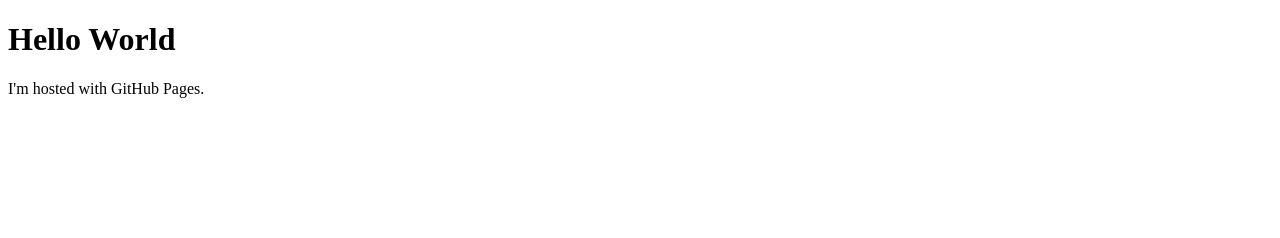
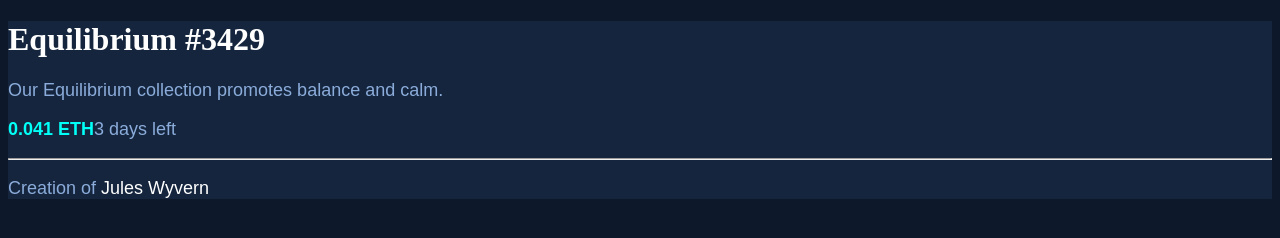
Before and after one commit to Hailey-moon/NFT-preview-card-component, a plain HTML site: page index.html in a window 1280 px wide. Drawn offline with Linux system fonts and the light colour scheme; a web font is replaced by a local one.

Commit message:
add basic components and text styling

```diff
--- a/index.html
+++ b/index.html
@@ -1,7 +1,16 @@
 <!DOCTYPE html>
 <html>
+    <head>
+        <link rel="stylesheet" href="style.css">
+        <link rel="stylesheet" href="https://fonts.google.com/specimen/Outfit)">
+    </head>
 <body>
-<h1>Hello World</h1>
-<p>I'm hosted with GitHub Pages.</p>
+    <div class="NFT">
+        <h1>Equilibrium #3429</h1>
+        <p>Our Equilibrium collection promotes balance and calm.</p>
+        <p><span class="eth">0.041 ETH</span><span class="time">3 days left</span></p>
+        <hr>
+        <p>Creation of <span class="name">Jules Wyvern</span></p>
+    </div>
 </body>
 </html>
--- /dev/null
+++ b/style.css
@@ -0,0 +1,36 @@
+body {
+    background-color: hsl(217, 54%, 11%);
+}
+
+.NFT {
+    background-color: hsl(216, 50%, 16%);
+}
+
+.NFT h1 {
+    color: hsl(0, 0%, 100%);
+    font-weight: 600;
+}
+
+.NFT p {
+    color: hsl(215, 51%, 70%);
+    font-size: 18px;
+    font-family: "Outfit", sans-serif;
+}
+
+.NFT .eth {
+    color: hsl(178, 100%, 50%);
+    font-weight: 600;
+    text-align: left;
+}
+
+.NFT .time {
+    text-align: right;
+}
+
+.NFT hr {
+    color: hsl(215, 32%, 27%);
+}
+
+.NFT .name {
+    color: hsl(0, 0%, 100%);
+}
```
